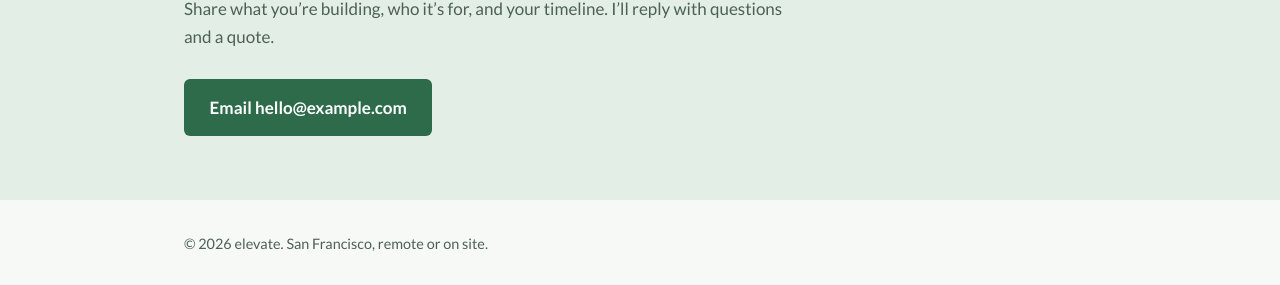
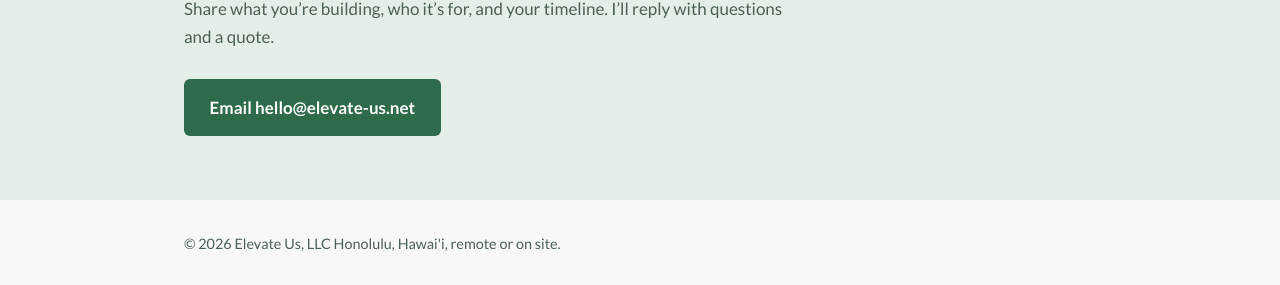
Before and after one commit to vjwang/elevate-us-site, a plain HTML site: page index.html in a window 1280 px wide. Shown: the part 1790-2075 px from the top of the page. Drawn offline with Linux system fonts and the light colour scheme.

Commit message:
Change email and footer details in index.html
Updated contact email and footer information.

```diff
--- a/index.html
+++ b/index.html
@@ -157,14 +157,14 @@ footer{padding:2rem 0;color:var(--muted);font-size:.9rem}
       <div class="box">
         <h2>Tell me about your project</h2>
         <p>Share what you’re building, who it’s for, and your timeline. I’ll reply with questions and a quote.</p>
-        <a class="btn" href="mailto:hello@example.com?subject=Quote%20request">Email hello@example.com</a>
+        <a class="btn" href="mailto:hello@elevate-us.net?subject=Quote%20request">Email hello@elevate-us.net</a>
       </div>
     </div>
   </section>
 </main>
 
 <footer>
-  <div class="wrap">© 2026 elevate. San Francisco, remote or on site.</div>
+  <div class="wrap">© 2026 Elevate Us, LLC Honolulu, Hawai'i, remote or on site.</div>
 </footer>
 </body>
 </html>
```
